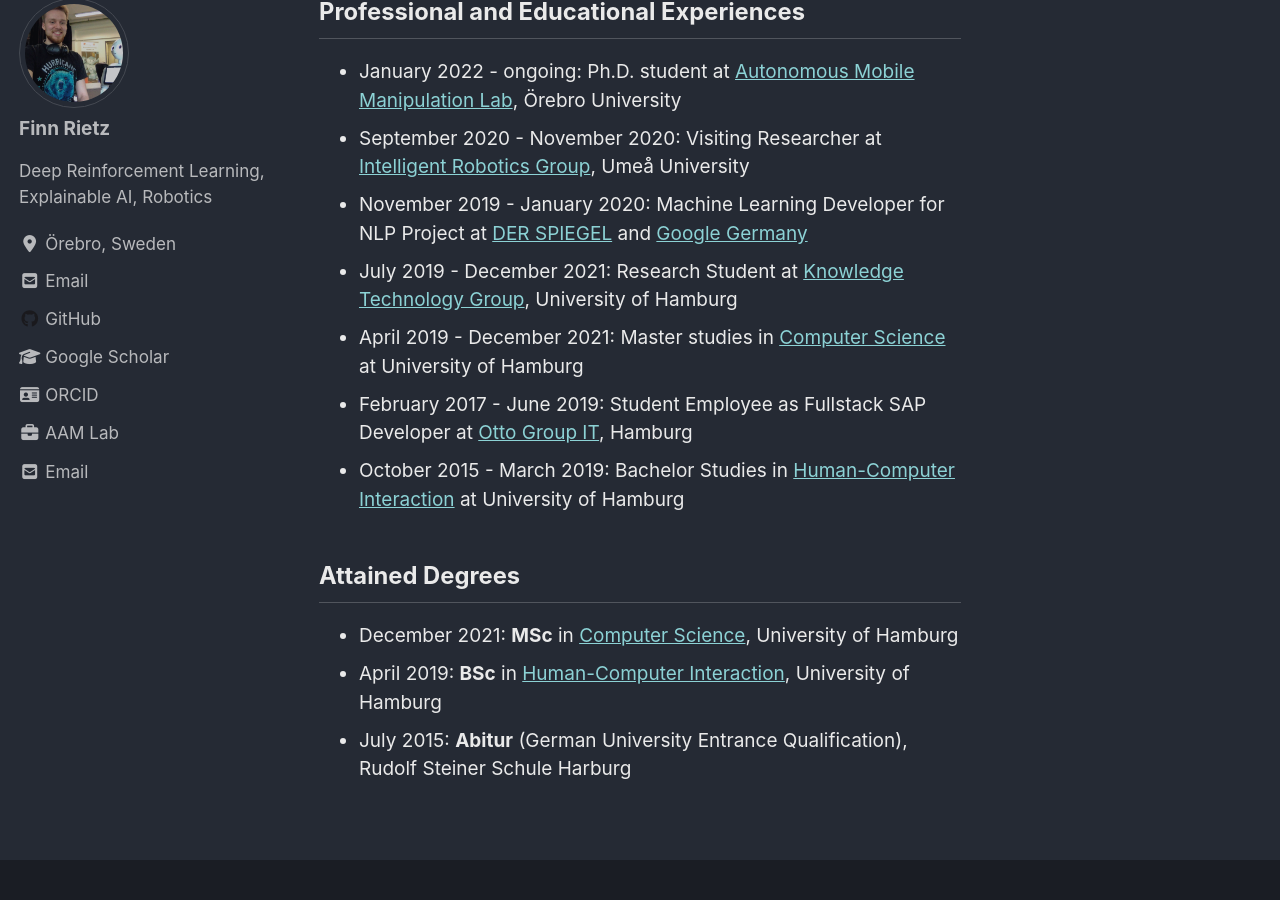
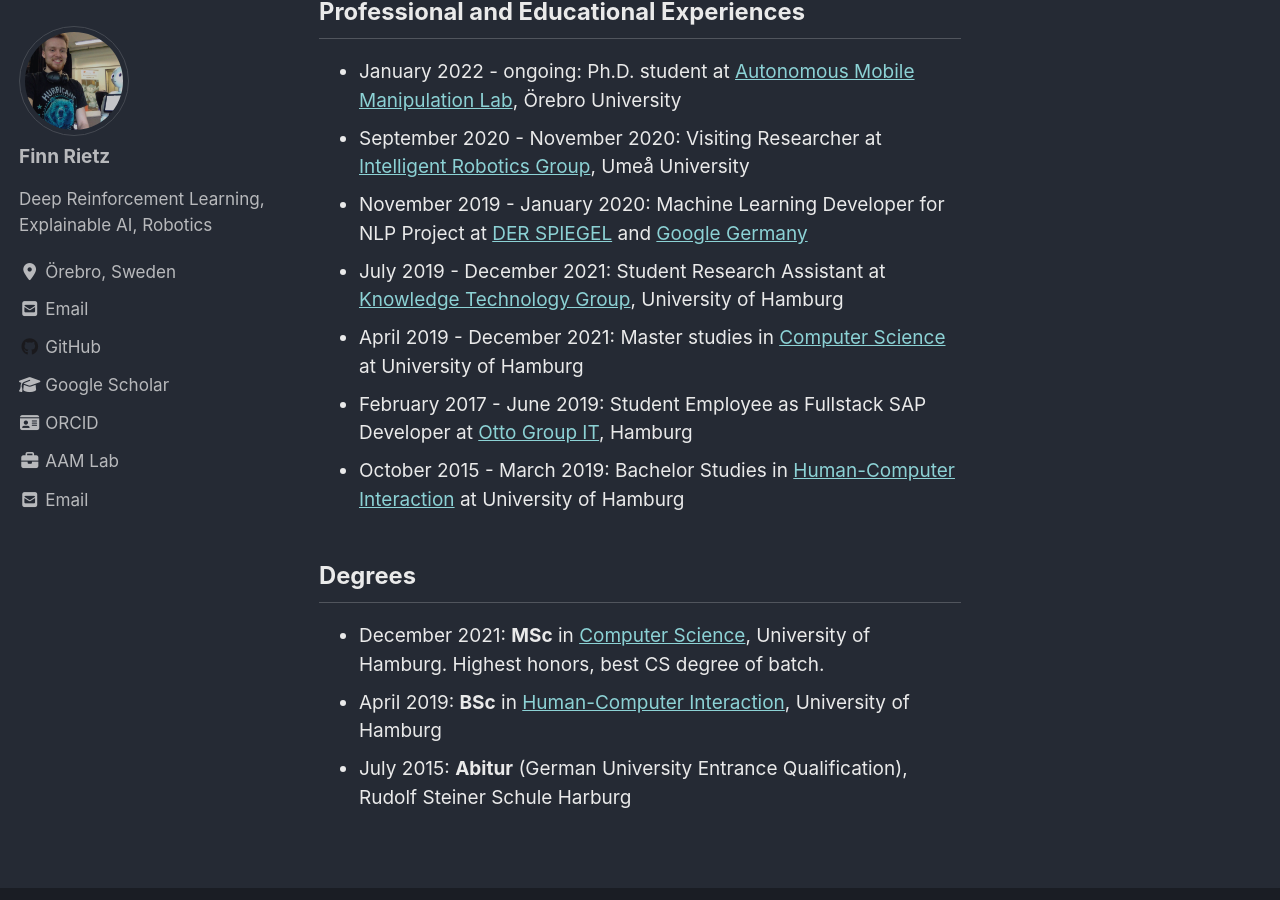
Before and after one commit to frietz58/frietz58.github.io, a Jekyll site: the page built from cv.html, in a window 1280 px wide and 900 px high, scrolled down 190 px. Built offline with Jekyll 4.4.1, drawn with Linux system fonts in a browser that asks for light colours; cached includes are drawn as plain includes; nearby versions of some CDN libraries.

Commit message:
minor edits to CV

```diff
--- a/cv.html
+++ b/cv.html
@@ -9,15 +9,15 @@
     <li>January 2022 - ongoing: Ph.D. student at <a href="https://amm.aass.oru.se/" target="_blank">Autonomous Mobile Manipulation Lab</a>, Örebro University</li>
     <li>September 2020 - November 2020: Visiting Researcher at <a href="https://www.umu.se/en/research/groups/intelligent-robotics/" target="_blank">Intelligent Robotics Group</a>, Umeå University</li>
     <li>November 2019 - January 2020: Machine Learning Developer for NLP Project at <a href="https://www.spiegel.de/" target="_blank">DER SPIEGEL</a> and <a href="https://about.google/stories/google-deutschland/" target="_blank">Google Germany</a></li>
-    <li>July 2019 - December 2021: Research Student at <a href="https://www.inf.uni-hamburg.de/en/inst/ab/wtm/" target="_blank">Knowledge Technology Group</a>, University of Hamburg</li>
+    <li>July 2019 - December 2021: Student Research Assistant at <a href="https://www.inf.uni-hamburg.de/en/inst/ab/wtm/" target="_blank">Knowledge Technology Group</a>, University of Hamburg</li>
     <li>April 2019 - December 2021: Master studies in <a href="https://www.inf.uni-hamburg.de/studies/master/inf.html" target="_blank">Computer Science</a> at University of Hamburg</li>
     <li>February 2017 - June 2019: Student Employee as Fullstack SAP Developer at <a href="https://www.otto.de/jobs/technology/teams/team-otto-group-it.php" target="_blank">Otto Group IT</a>, Hamburg</li>
     <li>October 2015 - March 2019: Bachelor Studies in <a href="https://www.inf.uni-hamburg.de/studies/bachelor/mci.html" target="_blank">Human-Computer Interaction</a> at University of Hamburg</li>
 </ul>
 
-<h2>Attained Degrees</h2>
+<h2>Degrees</h2>
 <ul>
-    <li>December 2021: <b>MSc</b> in <a href="https://www.inf.uni-hamburg.de/studies/master/inf.html" target="_blank">Computer Science</a>, University of Hamburg</li>
+    <li>December 2021: <b>MSc</b> in <a href="https://www.inf.uni-hamburg.de/studies/master/inf.html" target="_blank">Computer Science</a>, University of Hamburg. Highest honors, best CS degree of batch.</li>
     <li>April 2019: <b>BSc</b> in <a href="https://www.inf.uni-hamburg.de/studies/bachelor/mci.html" target="_blank">Human-Computer Interaction</a>, University of Hamburg</li>
     <li>July 2015: <b>Abitur</b> (German University Entrance Qualification), Rudolf Steiner Schule Harburg</li>
 </ul>
```
